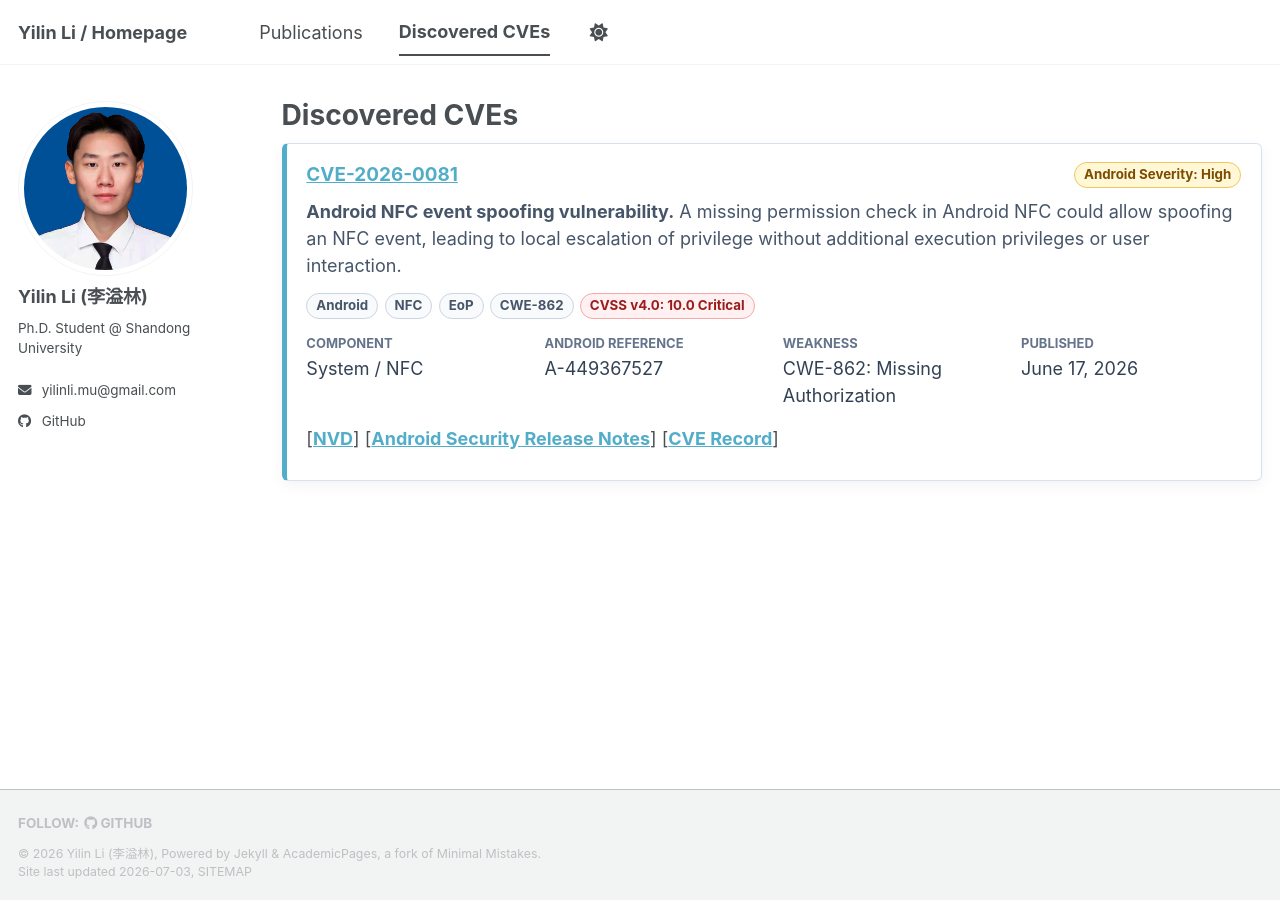
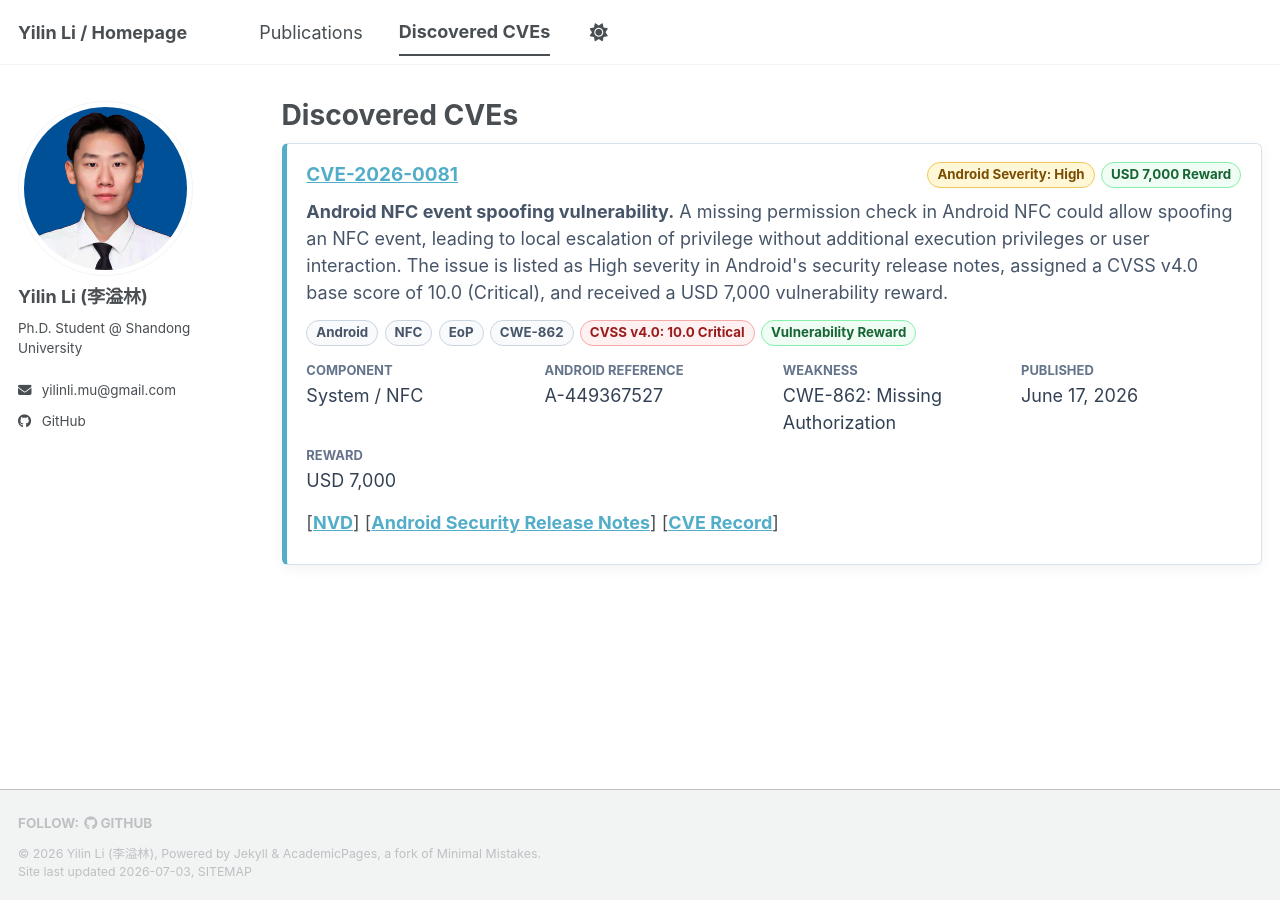
Before and after one commit to mu-sec/mu-sec.github.io, a Jekyll site: the page built from _pages/cves.md, in a window 1280 px wide. Built offline with Jekyll 4.4.1, drawn with Linux system fonts in a browser that asks for light colours; a style sheet for code colours, icons or effects is not loaded.

Commit message:
Highlight CVE reward

```diff
--- a/_pages/cves.md
+++ b/_pages/cves.md
@@ -4,7 +4,7 @@ title: "Discovered CVEs"
 permalink: /cves/
 author_profile: true
 seo_title: "Discovered CVEs - Yilin Li"
-description: "Discovered CVEs by Yilin Li, including CVE-2026-0081 in Android NFC."
+description: "Discovered CVEs by Yilin Li, including CVE-2026-0081 in Android NFC and a USD 7,000 vulnerability reward."
 ---
 
 <style>
@@ -29,6 +29,12 @@ description: "Discovered CVEs by Yilin Li, including CVE-2026-0081 in Android NF
   align-items: center;
   justify-content: space-between;
   margin-bottom: 0.45rem;
+}
+
+.cve-card__status {
+  display: flex;
+  flex-wrap: wrap;
+  gap: 0.35rem;
 }
 
 .cve-card h2 {
@@ -73,6 +79,12 @@ description: "Discovered CVEs by Yilin Li, including CVE-2026-0081 in Android NF
   color: #9b1c1c;
 }
 
+.cve-badge--reward {
+  border-color: #86efac;
+  background: #f0fdf4;
+  color: #166534;
+}
+
 .cve-meta {
   display: grid;
   grid-template-columns: repeat(auto-fit, minmax(11rem, 1fr));
@@ -105,10 +117,13 @@ description: "Discovered CVEs by Yilin Li, including CVE-2026-0081 in Android NF
   <article class="cve-card">
     <div class="cve-card__head">
       <h2><a href="https://nvd.nist.gov/vuln/detail/CVE-2026-0081">CVE-2026-0081</a></h2>
-      <span class="cve-badge cve-badge--severity">Android Severity: High</span>
+      <div class="cve-card__status">
+        <span class="cve-badge cve-badge--severity">Android Severity: High</span>
+        <span class="cve-badge cve-badge--reward">USD 7,000 Reward</span>
+      </div>
     </div>
 
-    <p class="cve-summary"><strong>Android NFC event spoofing vulnerability.</strong> A missing permission check in Android NFC could allow spoofing an NFC event, leading to local escalation of privilege without additional execution privileges or user interaction.</p>
+    <p class="cve-summary"><strong>Android NFC event spoofing vulnerability.</strong> A missing permission check in Android NFC could allow spoofing an NFC event, leading to local escalation of privilege without additional execution privileges or user interaction. The issue is listed as High severity in Android's security release notes, assigned a CVSS v4.0 base score of 10.0 (Critical), and received a USD 7,000 vulnerability reward.</p>
 
     <div class="cve-badges">
       <span class="cve-badge">Android</span>
@@ -116,6 +131,7 @@ description: "Discovered CVEs by Yilin Li, including CVE-2026-0081 in Android NF
       <span class="cve-badge">EoP</span>
       <span class="cve-badge">CWE-862</span>
       <span class="cve-badge cve-badge--critical">CVSS v4.0: 10.0 Critical</span>
+      <span class="cve-badge cve-badge--reward">Vulnerability Reward</span>
     </div>
 
     <dl class="cve-meta">
@@ -135,6 +151,10 @@ description: "Discovered CVEs by Yilin Li, including CVE-2026-0081 in Android NF
         <dt>Published</dt>
         <dd>June 17, 2026</dd>
       </div>
+      <div>
+        <dt>Reward</dt>
+        <dd>USD 7,000</dd>
+      </div>
     </dl>
 
     <p class="cve-links">[<a href="https://nvd.nist.gov/vuln/detail/CVE-2026-0081">NVD</a>] [<a href="https://source.android.com/docs/security/bulletin/android-17">Android Security Release Notes</a>] [<a href="https://www.cve.org/CVERecord?id=CVE-2026-0081">CVE Record</a>]</p>
```
